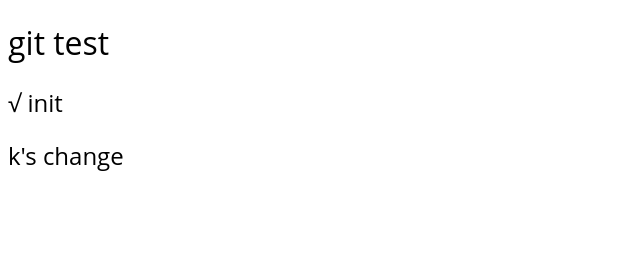
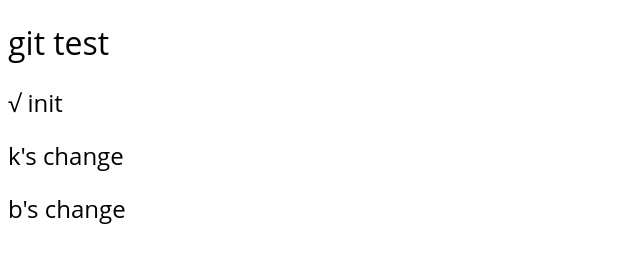
Before and after one commit to whaeva/gittest, a plain HTML site: page index.html in a window 1280 px wide. Shown: the whole page, without its empty margins (0-640 px from the left). Drawn offline with Linux system fonts and the light colour scheme.

Commit message:
added b’s change

```diff
--- a/index.html
+++ b/index.html
@@ -13,6 +13,7 @@
 
 <h2>√ init</h2>
 <h2>k's change</h2>
+<h2>b's change</h2>
 
 </body>
 </html>
```
